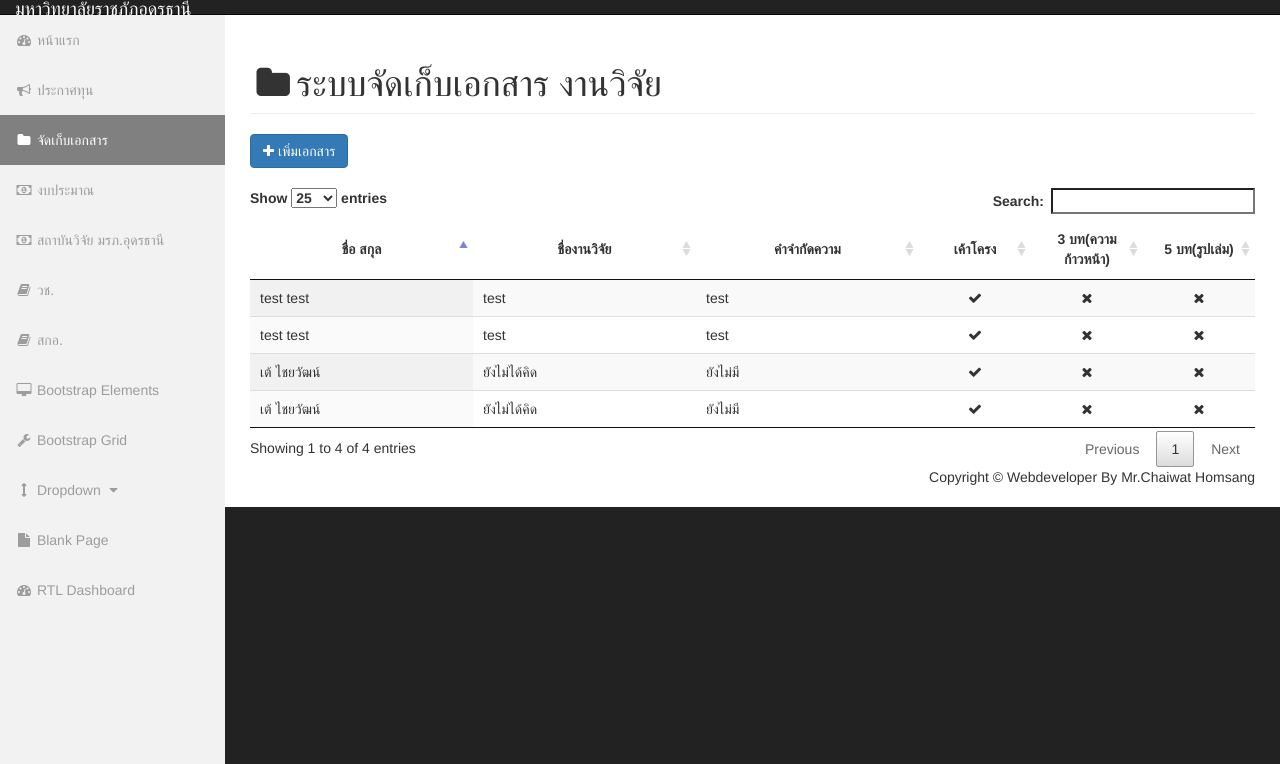
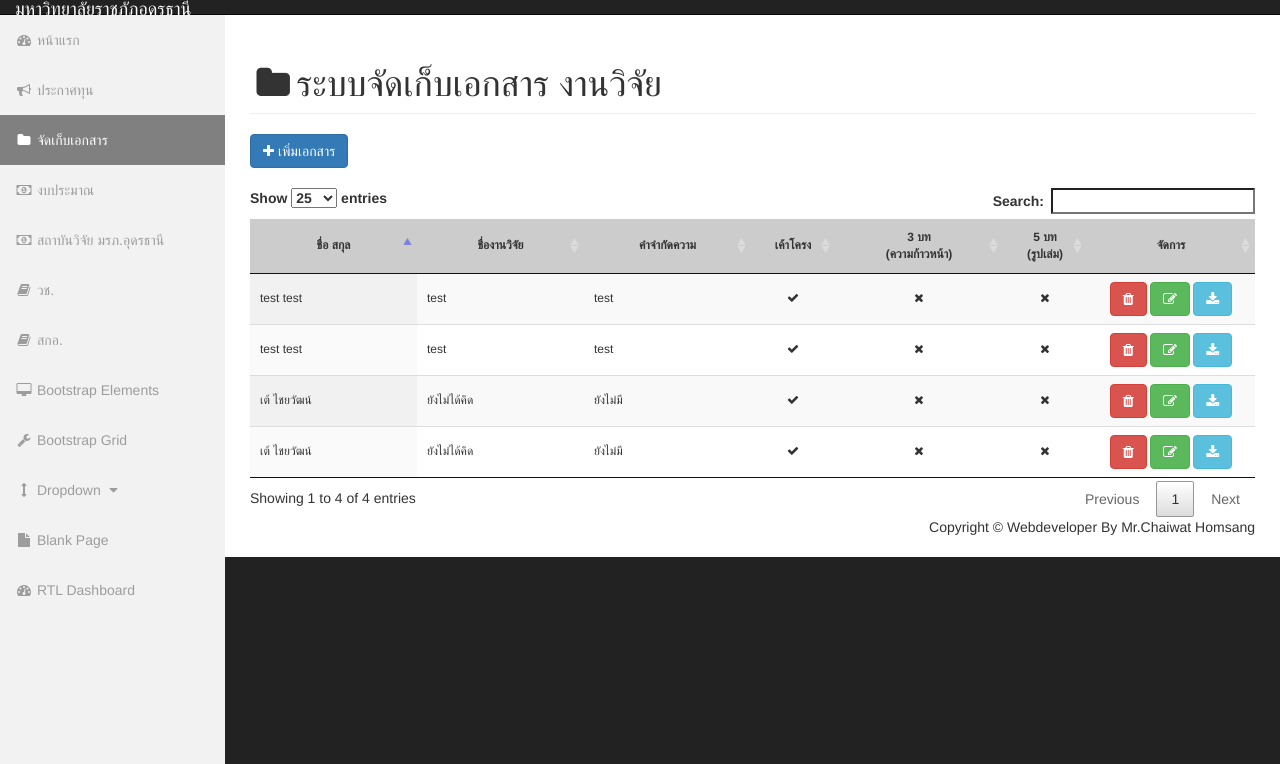
Before and after one commit to mynameistecs51/faculty-ge, a CodeIgniter app: page /faculty-ge/Document in a window 1280 px wide. Shown: the part 36-800 px from the top of the page. Run offline with CodeIgniter, Linux system fonts and the light colour scheme; data comes from the database, SQL or seed files in the repository; grey boxes labelled with a size stand in for pictures from a placeholder-image service; lists and menus that the app fills with data are empty; some libraries are stand-ins or nearby versions.

Commit message:
update function delete document

```diff
--- a/application/controllers/Document.php
+++ b/application/controllers/Document.php
@@ -75,6 +75,11 @@ class Document extends CI_Controller {
 		redirect('Document','refresh');
 	}
 
+	public function deleteDoc()
+	{
+		$del_data = $this->mdl_document->deleteDoc($this->input->post('del_id'));
+		// echo json_encode($del_data);
+	}
 
 	/*
 	*function upload files *
--- a/application/models/mdl_document.php
+++ b/application/models/mdl_document.php
@@ -36,6 +36,19 @@ class Mdl_document extends CI_Model {
 		return true;
 	}
 
+	public function deleteDoc($id)
+	{
+		$this->db->where('doc_id',$id);
+		$data = $this->db->get('document')->result_array();  //getdocument
+		foreach ($data as $key => $value) {
+			unlink('./assets/files_document/'.$value['doc_outline']);	//delete file
+		}
+
+		$this->db->where('doc_id',$id);
+		$del = $this->db->delete('document');
+		return TRUE;
+	}
+
 }
 
 /* End of file mdl_document.php */
--- a/application/views/Document/index.php
+++ b/application/views/Document/index.php
@@ -1,4 +1,9 @@
 <?php echo $header; ?>
+<style type="text/css">
+	tbody td, thead th{
+		font-size: 12px;
+	}
+</style>
 <!-- Bootstrap DataTable CSS -->
 <link href="<?php echo base_url();?>assets/dataTable/css/jquery.dataTables.min.css" rel="stylesheet">
 <!-- ./ End css -->
@@ -6,19 +11,19 @@
 	<!-- add activity -->
 	<div class="col-sm-12">
 		<button type="button" id="add" class="btn btn-primary" ><i class="fa fa-plus" aria-hidden="true"></i> เพิ่มเอกสาร</button>
-		<!-- <button type="button" class="btn btn-primary" data-toggle="modal" data-target=".bs-example-modal-lg"><i class="fa fa-plus" aria-hidden="true"></i> เพิ่มกิจกรรม</button> -->
 	</div>
 	<div class="col-sm-12"><br></div>
 	<div class="col-sm-12">
-		<table id="example" class="display" cellspacing="0" width="100%">
-			<thead>
-				<tr  style="text-align:center;">
-					<th   style="text-align:center;"  class="col-sm-2">ชื่อ สกุล</th>
+		<table id="example" class="display" cellspacing="0" width="100%" >
+			<thead style="background-color:  #cccccc;">
+				<tr>
+					<th style="text-align:center;"  class="col-sm-2">ชื่อ สกุล</th>
 					<th style="text-align:center;" class="col-sm-2">ชื่องานวิจัย</th>
 					<th style="text-align:center;" class="col-sm-2">คำจำกัดความ</th>
 					<th style="text-align:center;" class="col-sm-1">เค้าโครง</th>
-					<th style="text-align:center;"  class="col-sm-1" >3 บท(ความก้าวหน้า)</th>
-					<th style="text-align:center;"  class="col-sm-1" >5 บท(รูปเล่ม)</th>
+					<th style="text-align:center;"  class="col-sm-2" >3 บท<br>(ความก้าวหน้า)</th>
+					<th style="text-align:center;"  class="col-sm-1" >5 บท <br>(รูปเล่ม)</th>
+					<th style="text-align: center;" class="col-sm-2">จัดการ</th>
 				</tr>
 			</thead>
 			<tbody>
@@ -35,6 +40,17 @@
 						</td>
 						<td  style="text-align:center;" >
 							<?php echo $Filesuccess =($rowDoc['doc_filesuccess'] != null)?'<i class="fa fa-check" aria-hidden="true"></i>':'<i class="fa fa-times" aria-hidden="true"></i>' ;?>
+						</td>
+						<td style="text-align: center;">
+							<button class="btn btn-danger btn_delete" data-delete="<?php echo $rowDoc['doc_id']; ?>" title="ลบ">
+								<i class="fa fa-trash" aria-hidden="true" ></i>
+							</button>
+							<button class="btn btn-success btn_update" title="อัพเดท" data-update="<?php echo $rowDoc['doc_id']; ?>">
+								<i class="fa fa-edit" aria-hidden="true"></i>
+							</button>
+							<button class="btn btn-info btn_download" title="ดาว์นโหลด" data-download="<?php echo $rowDoc['doc_id']; ?>">
+								<i class="fa fa-download" aria-hidden="true"></i>
+							</button>
 						</td>
 					</tr>
 				<?php endforeach ?>
@@ -62,15 +78,35 @@
 			responsive: true,
 		});
 
-		// add activity
 		add();
-		fnedit();
+		// fnedit();
 		fndelete();
 	} );
 
 	function add(){
 		$('#add').click(function(){
 			load_page("<?php echo $url_add; ?>","เพิ่มข้อมูล :: งานวิจัย ::","<?php echo base_url().$controller.'/createDoc/';?>");
+		});
+	}
+
+	function fndelete() {
+		$('.btn_delete').click(function(){
+			// console.log($(this).data('delete'));
+			$.ajax({
+				url: '<?php echo base_url().$controller.'/deleteDoc' ?>',
+				type: 'POST',
+				// dataType: 'json',
+				data: {'del_id': $(this).data('delete')},
+				success: function(rs)
+				{
+					alert("ลบข้อมูลเสร็จเรียบร้อย.");
+					window.location.reload();
+				},
+				error:function(err){
+					alert("เกิดข้อผิดพลาดในการลบข้อมูล");
+					window.location.reload();
+				}
+			});
 		});
 	}
 
```
Also changed, not shown: 9 other files.
